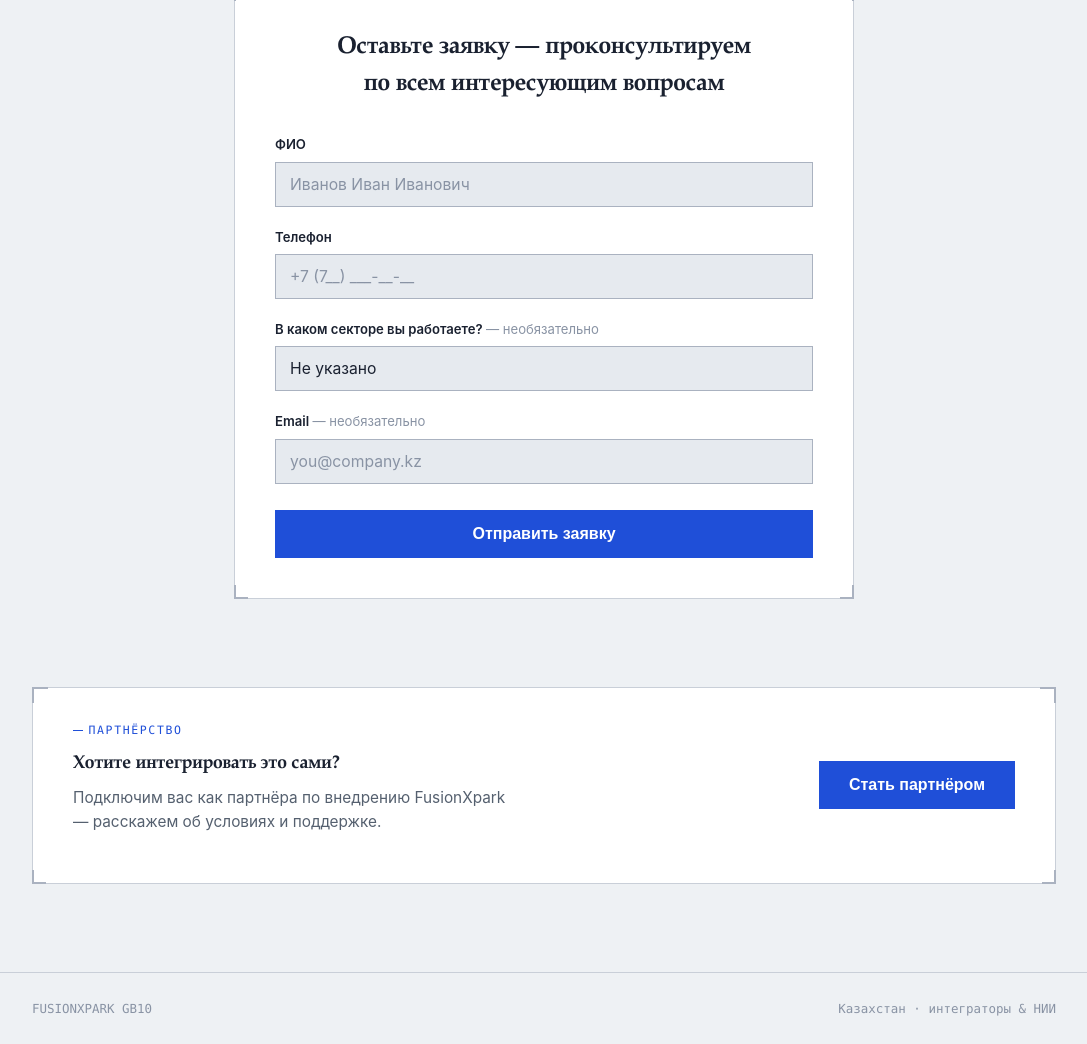
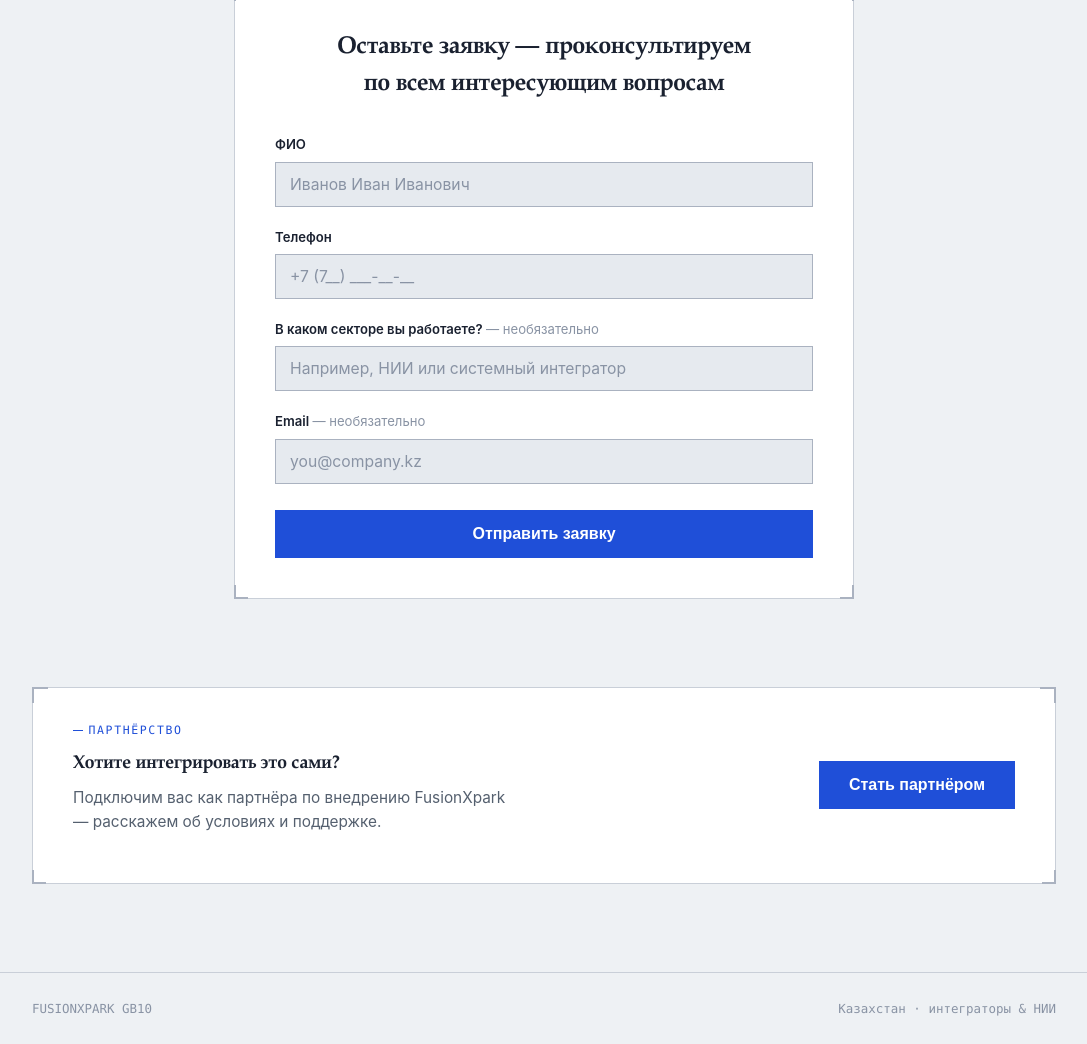
Before and after one commit to tursagulov13/fusionxparknii, a website: page index.html in a window 1280 px wide. Shown: the part 2863-3907 px from the top of the page, without its empty margins (96-1183 px from the left). Drawn offline with Linux system fonts and the light colour scheme.

Commit message:
Make sector field free text instead of a fixed dropdown
Lets respondents describe their organization in their own words rather
than picking from a preset list.

```diff
--- a/index.html
+++ b/index.html
@@ -748,12 +748,7 @@
             </div>
             <div class="field">
               <label for="sector">В каком секторе вы работаете? <span class="opt">— необязательно</span></label>
-              <select id="sector" name="sector">
-                <option value="">Не указано</option>
-                <option value="integrator">Системный интегратор</option>
-                <option value="nii">НИИ</option>
-                <option value="other">Другое</option>
-              </select>
+              <input type="text" id="sector" name="sector" placeholder="Например, НИИ или системный интегратор">
             </div>
             <div class="field">
               <label for="email">Email <span class="opt">— необязательно</span></label>
```
Also changed, not shown: api/lead.js (+2 -8 lines).
